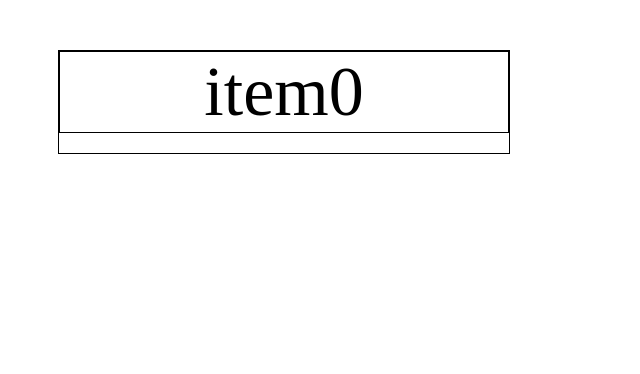
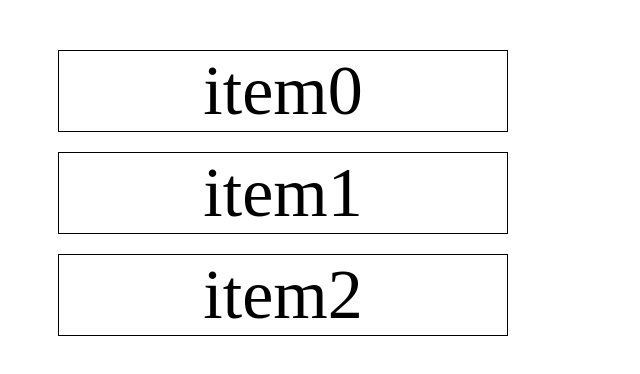
Before and after one commit to S-Yamamoto3215/sample-trello-ts, a React (Create React App) app: page / in a window 1280 px wide. Shown: the top 374 px of the page, without its empty margins (0-640 px from the left). Built offline with nearby package versions, Linux system fonts and the light colour scheme.

Commit message:
sample react-beautiful-dnd

```diff
--- a/src/App.tsx
+++ b/src/App.tsx
@@ -1,15 +1,41 @@
+import { useState } from "react";
 import './index.css';
 
-import { DragDropContext, Droppable, Draggable } from "react-beautiful-dnd";
+import { DragDropContext, Droppable, Draggable, DropResult } from "react-beautiful-dnd";
 
 const App = () => {
+  type itemType = {
+    id: number;
+    text: string;
+  }
+  const [items, setItems] = useState<itemType[]>([
+    {id: 0, text: 'item0'},
+    {id: 1, text: 'item1'},
+    {id: 2, text: 'item2'},
+  ])
+
+  type ondragendType = (result: DropResult) => void;
+  const ondragend: ondragendType = (result) => {
+    const { source, destination } = result;
+    if (!destination) {
+      return
+    }
+
+    const _items = [...items]
+    const removeItem = _items.splice(source.index, 1);
+    _items.splice(destination?.index, 0, removeItem[0])
+    setItems(_items)
+  };
+
   return (
     <div className='dragDropArea'>
-      <DragDropContext onDragEnd={() => console.log(1)}>
+      <DragDropContext onDragEnd={ondragend}>
         <Droppable droppableId='droppable'>
           {(provided) => (
             <div {...provided.droppableProps} ref={provided.innerRef}>
-              <Draggable draggableId='item0' index={0}>
+              {items.map((item, index) => {
+                return (
+                  <Draggable key={item.id} draggableId={item.text} index={index}>
                     {(provided) => (
                       <div
                         className='item'
@@ -17,10 +43,13 @@ const App = () => {
                         {...provided.draggableProps}
                         {...provided.dragHandleProps}
                       >
-                    item0
+                        {item.text}
                       </div>
                     )}
                   </Draggable>
+                )
+              })}
+              {provided.placeholder}
             </div>
           )}
         </Droppable>
--- a/src/index.css
+++ b/src/index.css
@@ -2,7 +2,6 @@
   text-align: center;
   margin: 50px;
   width: 450px;
-  border: 1px solid black;
 }
 
 .item {
```
Lines whose indentation alone changed are shown as unchanged.
